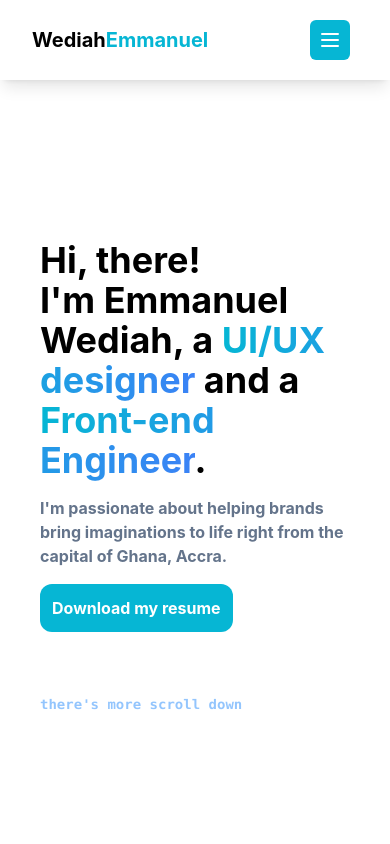
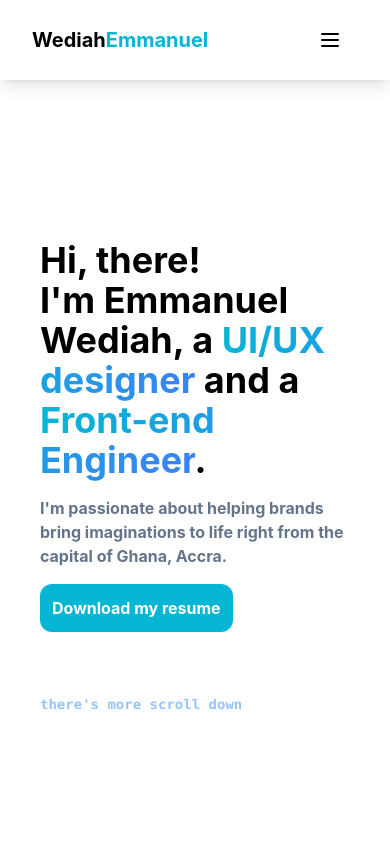
Before and after one commit to Wediah/portfolio2, a Next.js app: page / in a window 390 px wide. Shown: the top 844 px of the page. Built offline with nearby package versions, Linux system fonts and the light colour scheme.

Commit message:
hamburger update

```diff
--- a/components/Nav.tsx
+++ b/components/Nav.tsx
@@ -92,7 +92,7 @@
                         <button
                             onClick={() => setIsOpen(!isOpen)}
                             type="button"
-                            className="bg-cyan-500 inline-flex items-center justify-center p-2 rounded-md text-white  hover:bg-cyan-500 focus:outline-none focus:ring-2 focus:ring-offset-2 focus:ring-offset-cyan-500 focus:ring-white"
+                            className=" inline-flex items-center justify-center p-2 rounded-md text-black  hover:text-gray-900 focus:outline-none focus:ring-2 focus:ring-offset-2  focus:ring-white"
                             aria-controls="mobile-menu"
                             aria-expanded="false"
                         >
```
